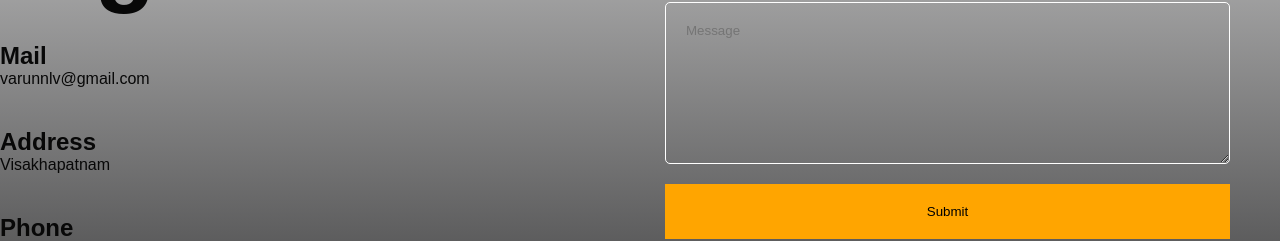
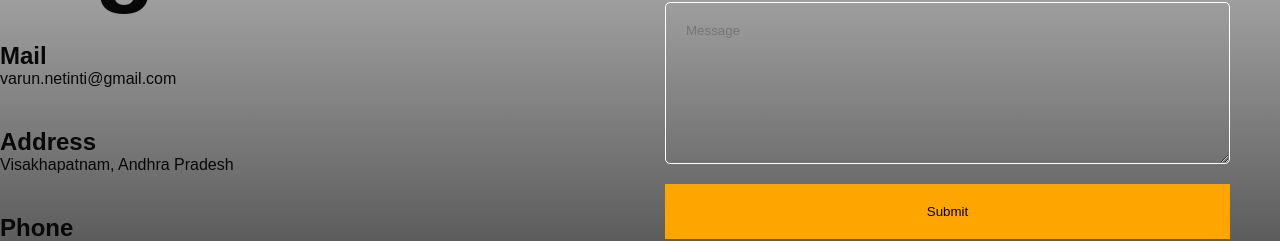
Before and after one commit to varunnlv/vportfolio, a React (Create React App) app: page / in a window 1280 px wide. Shown: the part 4748-4989 px from the top of the page. Built offline with nearby package versions, Linux system fonts and the light colour scheme; a web font is replaced by a local one.

Commit message:
Update contact.jsx

```diff
--- a/src/components/contact/contact.jsx
+++ b/src/components/contact/contact.jsx
@@ -65,11 +65,11 @@ const Contact = () => {
                 <motion.h1 variants={variants}>Let’s work together</motion.h1>
                 <motion.div className="item" variants={variants}>
                     <h2>Mail</h2>
-                    <span>varunnlv@gmail.com</span>
+                    <span>varun.netinti@gmail.com</span>
                 </motion.div>
                 <motion.div className="item" variants={variants}>
                     <h2>Address</h2>
-                    <span>Visakhapatnam</span>
+                    <span>Visakhapatnam, Andhra Pradesh</span>
                 </motion.div>
                 <motion.div className="item" variants={variants}>
                     <h2>Phone</h2>
```
